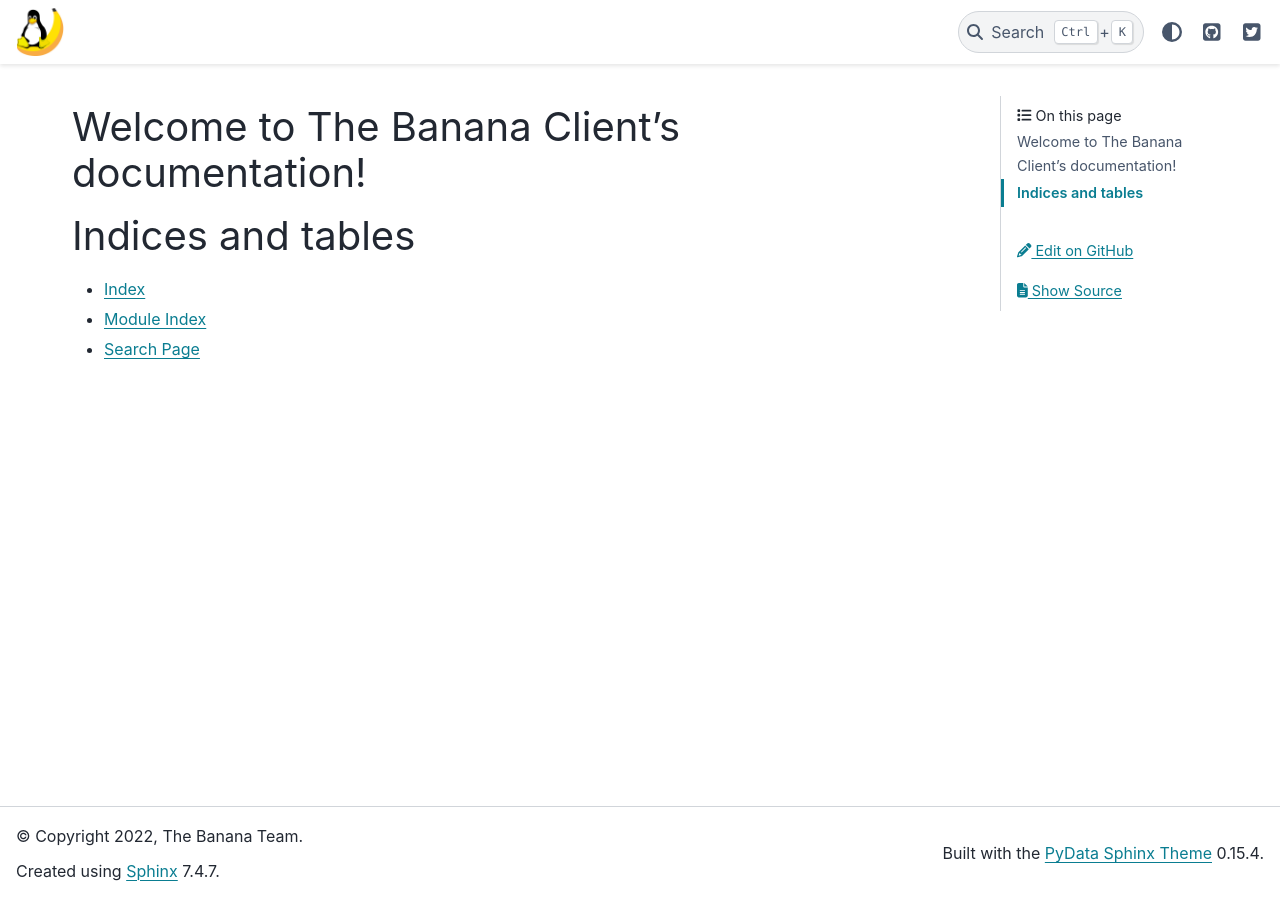
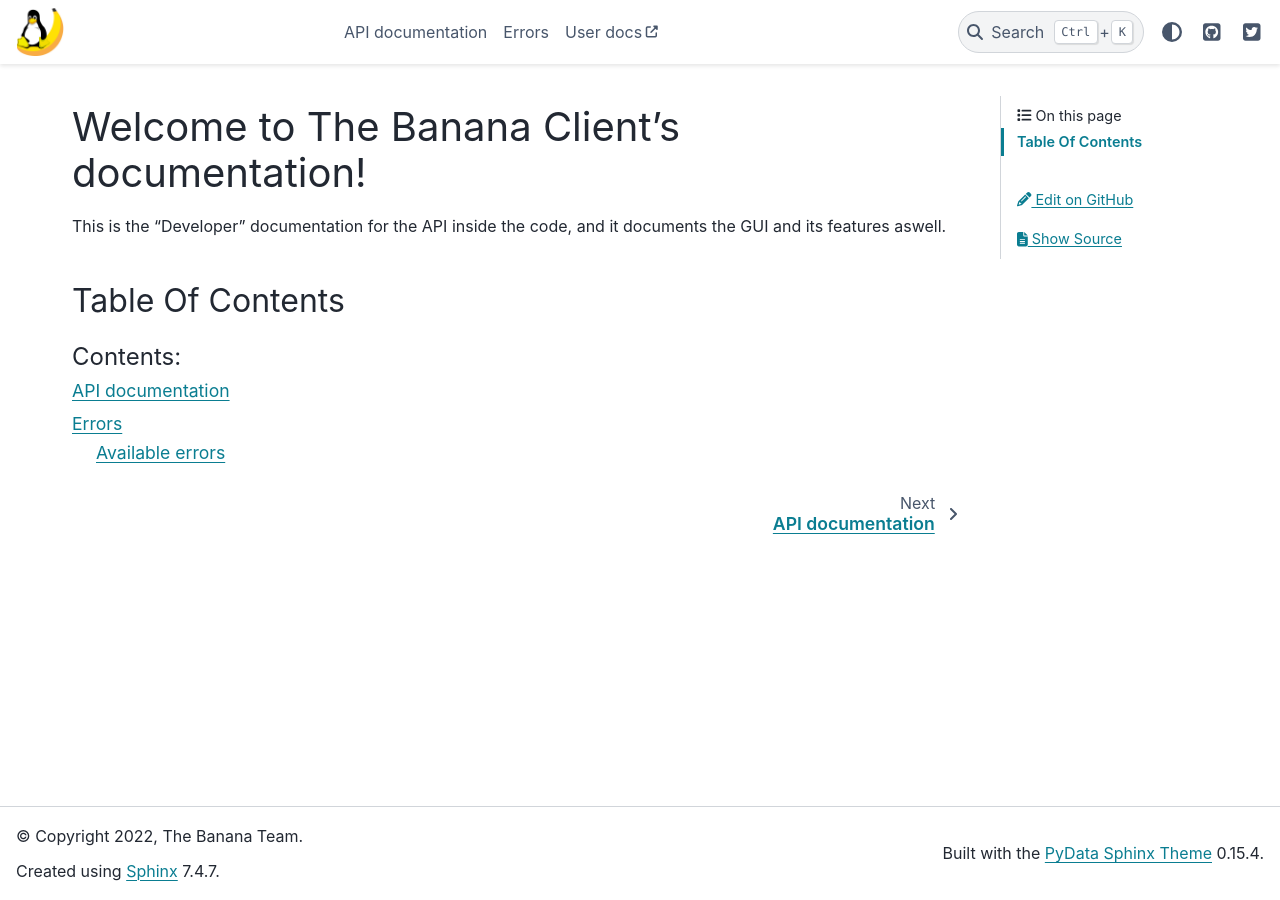
Before and after one commit to TheBananaStore/TheBananaClient, a Sphinx documentation site: the page built from docs/source/index.rst, in a window 1280 px wide. Built offline with Sphinx 7.4.7 and the PyData theme 0.15.4, drawn with Linux system fonts in a browser that asks for light colours.

```diff
--- a/docs/source/api.rst
+++ b/docs/source/api.rst
@@ -1 +1,5 @@
-.. autofunction:: banana_client.api.get_applist
+API documentation
+=============================================
+
+.. automodule:: banana_client.api
+   :members:
--- a/docs/source/conf.py
+++ b/docs/source/conf.py
@@ -63,6 +63,7 @@ html_theme_options = {
     "twitter_url": "https://twitter.com/TheBananaStore",
     "use_edit_page_button": True,
     "search_bar_text": "Search API Docs...",
+    "external_links": [{"name": "User docs", "url": "https://bananadocs.rtfd.io"}],
 }
 html_context = {
     "github_user": "TheBananaStore",
--- a/docs/source/index.rst
+++ b/docs/source/index.rst
@@ -1,20 +1,15 @@
-.. The Banana Client documentation master file, created by
-   sphinx-quickstart on Mon Mar 28 07:26:38 2022.
-   You can adapt this file completely to your liking, but it should at least
-   contain the root `toctree` directive.
-
 Welcome to The Banana Client's documentation!
 =============================================
+
+This is the "Developer" documentation for the API inside the code, and it documents the GUI and its features aswell.
+
+
+Table Of Contents
+-----------------
 
 .. toctree::
    :maxdepth: 2
    :caption: Contents:
 
-
-
-Indices and tables
-==================
-
-* :ref:`genindex`
-* :ref:`modindex`
-* :ref:`search`
+   api
+   errors
```
Also changed, not shown: docs/source/banana_client.rst (deleted, +0 -17 lines), docs/source/modules.rst (deleted, +0 -7 lines), 1 other file.
